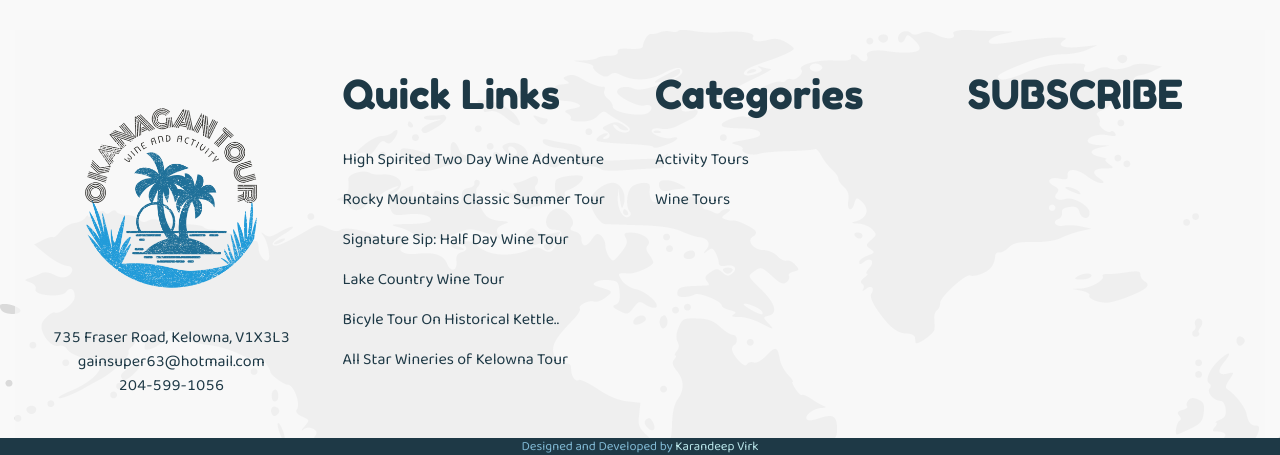
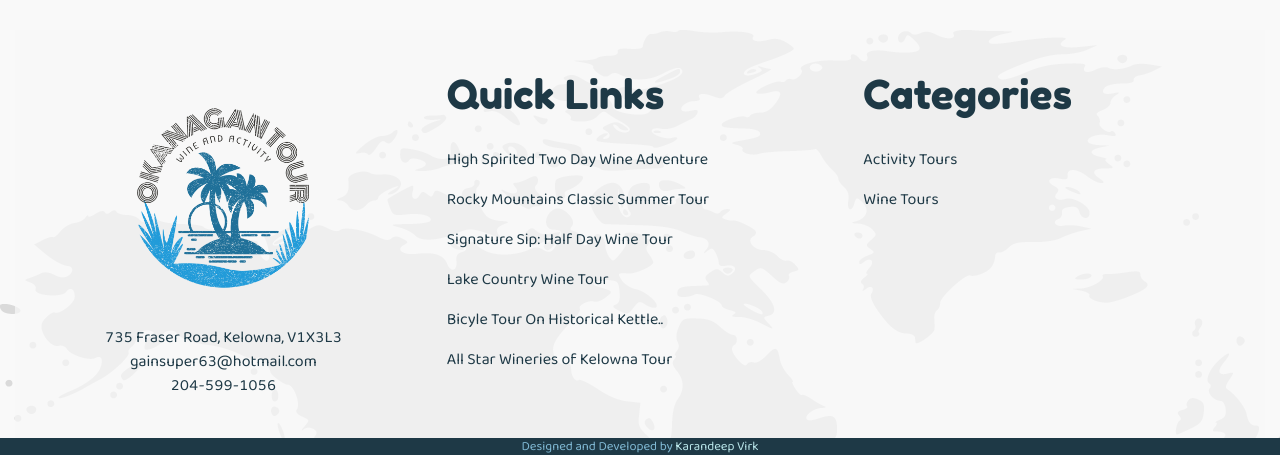
Before and after one commit to karandeepvirk85/okanagantour.ca, a React (Create React App) app: page / in a window 1280 px wide. Shown: the part 995-1450 px from the top of the page. Built offline with nearby package versions, Linux system fonts and the light colour scheme; no server answers; a web font is replaced by a local one.

Commit message:
Add Dynamic State Change to Cart Form

```diff
--- a/src/Common/utiliy.js
+++ b/src/Common/utiliy.js
@@ -92,7 +92,6 @@ export const returnStacks  = (item, index, stacks) => {
 
 // Return Bootstrap Columns
 export const cartOverview  = (item, index) => {
-    console.log(item);
     return(
         <Col className="cart-overview" sm={12} md={12}  key={index}>
             <div className="cart-inner">
--- a/src/Components/cartform.component.js
+++ b/src/Components/cartform.component.js
@@ -25,6 +25,7 @@ class CartForm extends Component{
         this.setChildrens       = this.setChildrens.bind(this);
         this.setPickup          = this.setPickup.bind(this);
     }
+
     handleFromSubmit(e){
         e.preventDefault();
         let strDescription = 'N/A/E';
@@ -130,9 +131,14 @@ class CartForm extends Component{
         }
     }
 
+    getTourPrice(){;
+        return  (this.state.adults+this.state.child)*this.props.price;
+    }
+
     render(){
         return(
             <form method="post" id="cart-form" onSubmit={this.handleFromSubmit}>
+                <p className="total-live">Total: {'$'+this.getTourPrice()}</p>
                 <p>
                     <Input name="name" placeholder="Name" />
                 </p>
--- a/src/Components/footer.component.js
+++ b/src/Components/footer.component.js
@@ -29,9 +29,6 @@ export default class Footer extends Component{
                             <p><Link to ="/activities">Activity Tours</Link></p>
                             <p><Link to ="/wine">Wine Tours</Link></p>
                         </Col>
-                        <Col>
-                            <h1>SUBSCRIBE</h1>
-                        </Col>
                     </Row>
                 </div>
             </div>
```
Also changed, not shown: src/Components/single.component.js (line endings or trailing spaces).
